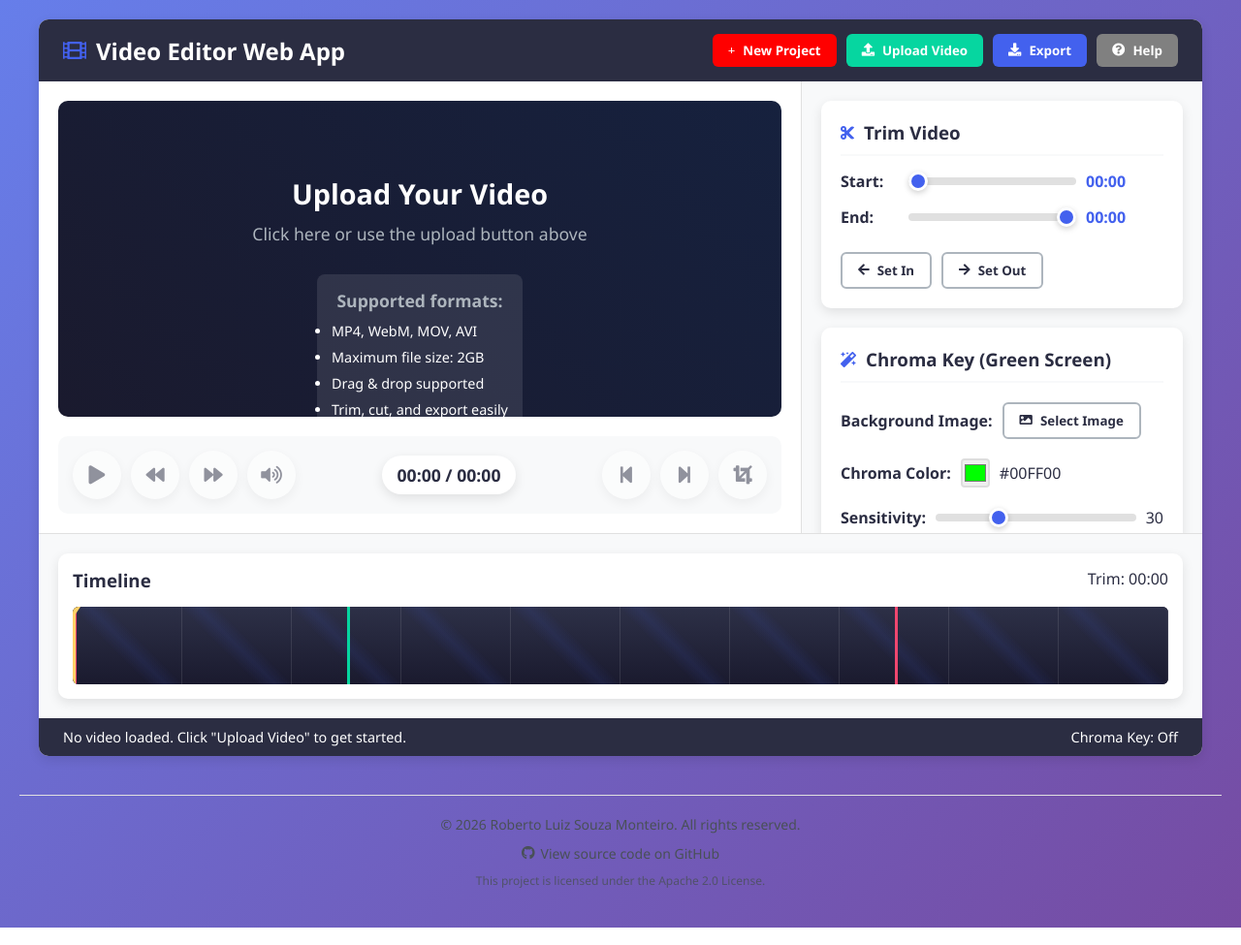
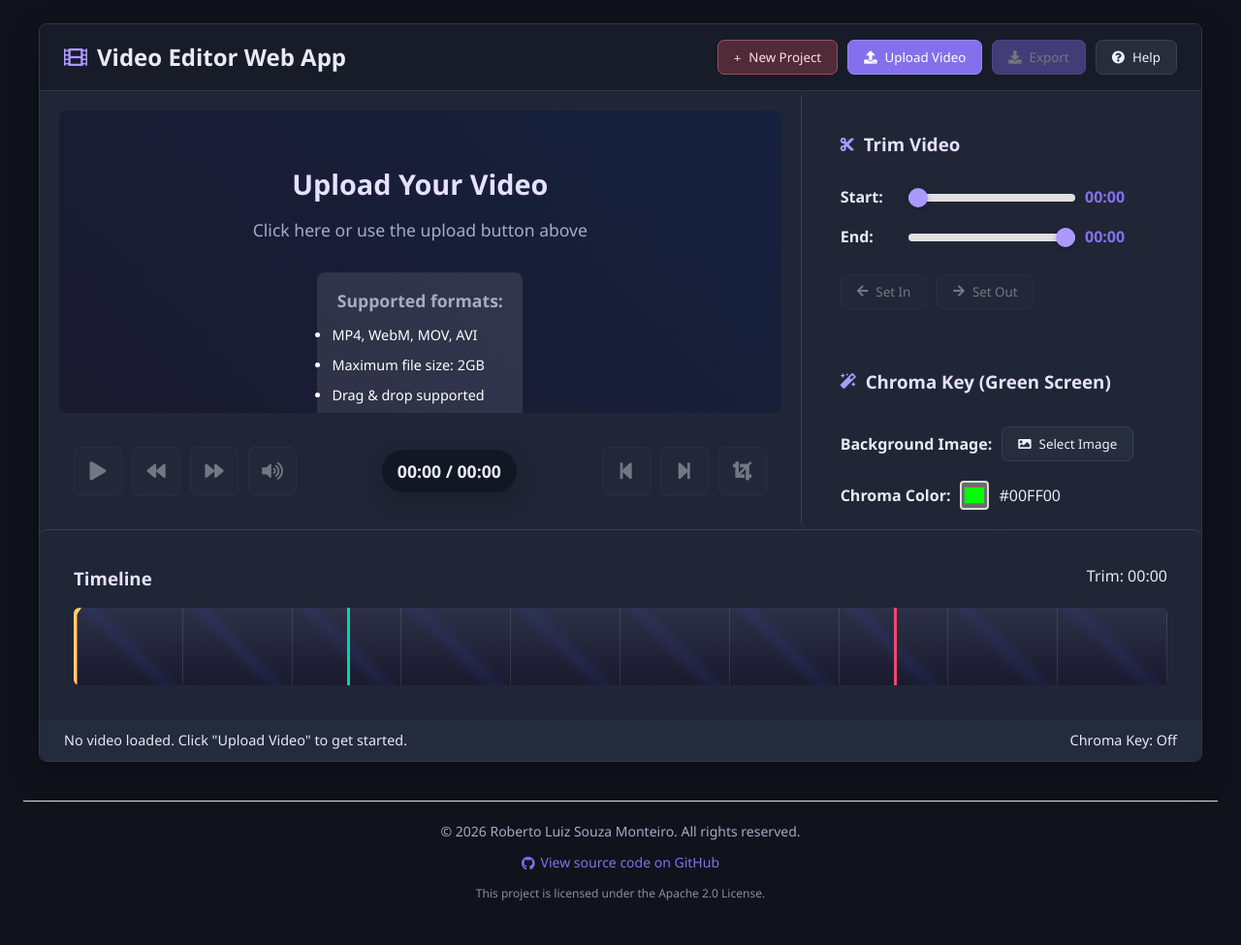
Before and after one commit to souzamonteiro/videoeditorwebapp, a website: page www/index.html in a window 1280 px wide. Shown: the whole page at 97% size. Drawn offline with Linux system fonts and the light colour scheme.

Commit message:
Updated CSS

```diff
--- a/www/index.html
+++ b/www/index.html
@@ -3,7 +3,7 @@
 <head>
     <meta charset="UTF-8">
     <meta name="viewport" content="width=device-width, initial-scale=1.0">
-    <meta name="theme-color" content="#1a2a6c">
+    <meta name="theme-color" content="#10131c">
     <meta name="apple-mobile-web-app-capable" content="yes">
     <meta name="apple-mobile-web-app-status-bar-style" content="black-translucent">
     <meta name="mobile-web-app-capable" content="yes">
@@ -692,8 +692,9 @@
             }
         }
     </style>
+    <link rel="stylesheet" href="maia-reel.css?v=1">
 </head>
-<body>
+<body class="maia-reel-theme">
     <div class="container">
         <div class="editor-wrapper">
             <!-- Header -->
--- /dev/null
+++ b/www/maia-reel.css
@@ -0,0 +1,186 @@
+/* Maia media apps: shared visual tokens from Maia Reel.
+ * Keep layout, media previews, canvas output and visibility under each app's control.
+ * Canonical source: maia-edge-apps-deployment/themes/maia-reel.css.
+ */
+:root {
+  --reel-bg: #10131c;
+  --reel-panel: #171c28;
+  --reel-raised: #202636;
+  --reel-input: #111723;
+  --reel-border: #394052;
+  --reel-text: #e8ebf4;
+  --reel-muted: #a3adc3;
+  --reel-accent: #8470ed;
+  --reel-hover: #9883ff;
+  --primary-color: #8470ed;
+  --primary-dark: #9883ff;
+  --secondary-color: #364056;
+  --accent-color: #ac99ff;
+  --background-color: #10131c;
+  --text-color: #e8ebf4;
+  --border-color: #394052;
+  --light-gray: #202636;
+  --dark-gray: #a3adc3;
+  --tab-inactive: #262d3d;
+  --primary: #8470ed;
+  --secondary: #514875;
+  --dark: #e8ebf4;
+  --light: #202636;
+  --gray: #a3adc3;
+  --danger-color: #8c354b;
+  --success-color: #24664d;
+  --border-radius: 8px;
+  --shadow: 0 8px 24px #0003;
+  color-scheme: dark;
+}
+body.maia-reel-theme {
+  background: var(--reel-bg);
+  color: var(--reel-text);
+  font-family: Inter, system-ui, sans-serif;
+  line-height: 1.6;
+  padding: 24px;
+  align-items: flex-start;
+}
+/* Do not override icon fonts or user-selected text in a video/teleprompter. */
+body.maia-reel-theme :where(h1, h2, h3, p, label, button, input, select, textarea, a, span):not(:where(.text-overlay *, .text-overlay, .teleprompter-text *, .teleprompter-text)) {
+  font-family: inherit;
+}
+body.maia-reel-theme .container {
+  border-radius: 8px;
+  background: var(--reel-panel);
+  box-shadow: 0 12px 35px #0004;
+  border: 1px solid #303647;
+}
+body.maia-reel-theme :is(header, .header) {
+  background: var(--reel-panel);
+  border-bottom: 1px solid #303647;
+  border-radius: 0;
+  color: var(--reel-text);
+  box-shadow: none;
+}
+body.maia-reel-theme :is(h1, h2, h3, h4):not(:where(.teleprompter-text *, .text-overlay *)) {
+  color: #e6e1ff;
+  background: none;
+  -webkit-text-fill-color: currentColor;
+  font-weight: 600;
+}
+body.maia-reel-theme h1:not(.teleprompter-text *) {
+  font-size: clamp(1.25rem, 3vw, 1.6rem);
+  line-height: 1.35;
+}
+body.maia-reel-theme :is(.subtitle, .description, .header p, .drop-zone p, .file-info, .audio-info, .empty-state, .script-preview, .text-item-time, .slider-value, footer) {
+  color: var(--reel-muted);
+}
+body.maia-reel-theme :is(label, .toggle-label, .panel-title, .time-display, .info-card p) {
+  color: var(--reel-text);
+}
+body.maia-reel-theme :is(.settings-container, .file-section, .comparison-item, .instructions, .scripts-sidebar, .scripts-main, .teleprompter-controls, .settings-grid, .edit-area, .tab-content, .tabs, .modal-content, .controls, .results, .option-group, .info-card, .editor-wrapper, .controls-section, .panel, .video-controls, .timeline-section, .timeline-container, .transitions-container, .progress-section, .progress-content, .video-section, .editor-panel, .preview-section, .text-item) {
+  background: var(--reel-raised);
+  color: var(--reel-text);
+  border-color: var(--reel-border);
+  border-radius: 8px;
+  box-shadow: none;
+}
+body.maia-reel-theme :is(.file-info, .time-display, .transcript-container, .script-list, .log-output) {
+  background: var(--reel-input);
+  color: var(--reel-muted);
+  border-color: var(--reel-border);
+}
+body.maia-reel-theme .log-output { font-family: ui-monospace, monospace; }
+body.maia-reel-theme :is(.file-input-area, .upload-section, .upload-area, .drop-zone) {
+  background: var(--reel-input);
+  border: 1px dashed #8c7cbd;
+  border-radius: 8px;
+  color: var(--reel-text);
+}
+body.maia-reel-theme :is(.file-input-area, .upload-section, .upload-area, .drop-zone):is(:hover, .dragover, .drag-over, .highlight) {
+  background: #26213c;
+  border-color: #ac99ff;
+  box-shadow: none;
+}
+body.maia-reel-theme :is(.upload-icon, .drop-zone i, .logo i, .panel-title i) { color: #ac99ff; }
+body.maia-reel-theme :is(button, .btn, .button, .download-btn, .file-upload label) {
+  background: #262d3d;
+  color: #eef1fa;
+  border: 1px solid var(--reel-border);
+  border-radius: 7px;
+  font-weight: 500;
+  box-shadow: none;
+  transition: background-color 120ms, border-color 120ms;
+}
+body.maia-reel-theme :is(button, .btn, .button, .download-btn, .file-upload label):hover {
+  background: #364056;
+  color: #eef1fa;
+  box-shadow: none;
+  transform: none;
+}
+body.maia-reel-theme :is(.btn-primary, .button:not(.button-secondary), .upload-btn, #record, #convertBtn, #extractBtn, #processBtn, #exportBtn, .controls button, button.success, .btn-success, .download-btn) {
+  background: var(--reel-accent);
+  border-color: #9987fc;
+  color: #fff;
+}
+body.maia-reel-theme :is(.btn-primary, .button:not(.button-secondary), .upload-btn, #record, #convertBtn, #extractBtn, #processBtn, #exportBtn, .controls button, button.success, .btn-success, .download-btn):hover {
+  background: var(--reel-hover);
+}
+body.maia-reel-theme :is(.btn-danger, button.danger, .delete-btn, .new-project-btn, #stop) {
+  background: #512b38;
+  border-color: #955063;
+  color: #ffdce3;
+}
+body.maia-reel-theme :is(.btn-danger, button.danger, .delete-btn, .new-project-btn, #stop):hover { background: #713447; }
+body.maia-reel-theme :is(button, .btn, .button):disabled {
+  opacity: .4;
+  cursor: default;
+  transform: none;
+  box-shadow: none;
+}
+body.maia-reel-theme :is(select, textarea, input[type="text"], input[type="number"], input[type="search"], input[type="url"]) {
+  background: var(--reel-input);
+  color: var(--reel-text);
+  border: 1px solid #3c455c;
+  border-radius: 5px;
+  padding: 8px;
+  max-width: 100%;
+}
+body.maia-reel-theme option { background: var(--reel-input); color: var(--reel-text); }
+body.maia-reel-theme ::placeholder { color: #a3adc3; opacity: 1; }
+body.maia-reel-theme :is(button, a, input, select, textarea, [tabindex]):focus-visible {
+  outline: 2px solid #a49cff;
+  outline-offset: 3px;
+}
+body.maia-reel-theme :is(input[type="range"], input[type="checkbox"]) { accent-color: #ac99ff; }
+body.maia-reel-theme input[type="range"]::-webkit-slider-thumb { background: #ac99ff; border-color: #ac99ff; }
+body.maia-reel-theme .tab { background: #262d3d; color: var(--reel-muted); }
+body.maia-reel-theme :is(.tab.active, .script-item.selected) { background: #514875; color: #fff; border-color: #ac99ff; }
+body.maia-reel-theme :is(.tab:hover, .script-item:hover) { background: #364056; }
+body.maia-reel-theme :is(.status-bar, #status:not(.recording, .paused, .saved)) { background: #232b3d; color: #e8ebf4; }
+body.maia-reel-theme :is(.recording, .status.error, .error-message) { background: #512b38; color: #ffdce3; border-color: #955063; }
+body.maia-reel-theme :is(.paused, .camera-permission, .status.processing) { background: #423922; color: #ffe6a4; border-color: #8c7952; }
+body.maia-reel-theme :is(.saved, .status.success) { background: #244f43; color: #b6f2d9; border-color: #42846c; }
+body.maia-reel-theme .info-message { background: #232b3d; color: #c8d7ff; border-color: #465777; }
+body.maia-reel-theme :is(.progress-bar, #timeline) { background: #101622; }
+body.maia-reel-theme :is(.progress-fill, .progress, #playbackProgress) { background: #8470ed; }
+body.maia-reel-theme .clip { background: #514875; border-color: #8c7cbd; }
+body.maia-reel-theme .clip:is(:hover, .active) { border-color: #ddd4ff; box-shadow: 0 0 0 2px #ddd4ff; }
+body.maia-reel-theme footer { font-size: 12px; }
+body.maia-reel-theme footer a { color: #c6b8ff; }
+@media (max-width: 700px) {
+  body.maia-reel-theme { padding: 12px; }
+  body.maia-reel-theme .container { max-width: 100%; min-width: 0; }
+  body.maia-reel-theme :is(.main-content, .header, header) { padding: 16px; }
+  body.maia-reel-theme .drop-zones { grid-template-columns: minmax(0, 1fr); }
+  body.maia-reel-theme .button-container { flex-wrap: wrap; }
+  body.maia-reel-theme .button-container button { flex-basis: 40%; }
+  body.maia-reel-theme :is(.file-info, .text-item, .status, .log-output) { overflow-wrap: anywhere; }
+}
+/* Reading surface stays legible while retaining the user's chosen font and size. */
+body.maia-reel-theme .teleprompter-display {
+  background: #090b10;
+  color: #e8ebf4;
+}
+body.maia-reel-theme :is(#pause, #save) {
+  background: #262d3d;
+  color: #eef1fa;
+  border-color: #394052;
+}
+body.maia-reel-theme :is(#pause, #save):hover { background: #364056; }
```
Also changed, not shown: www/sw.js (+7 -5 lines), README.md, www/manifest.json.
